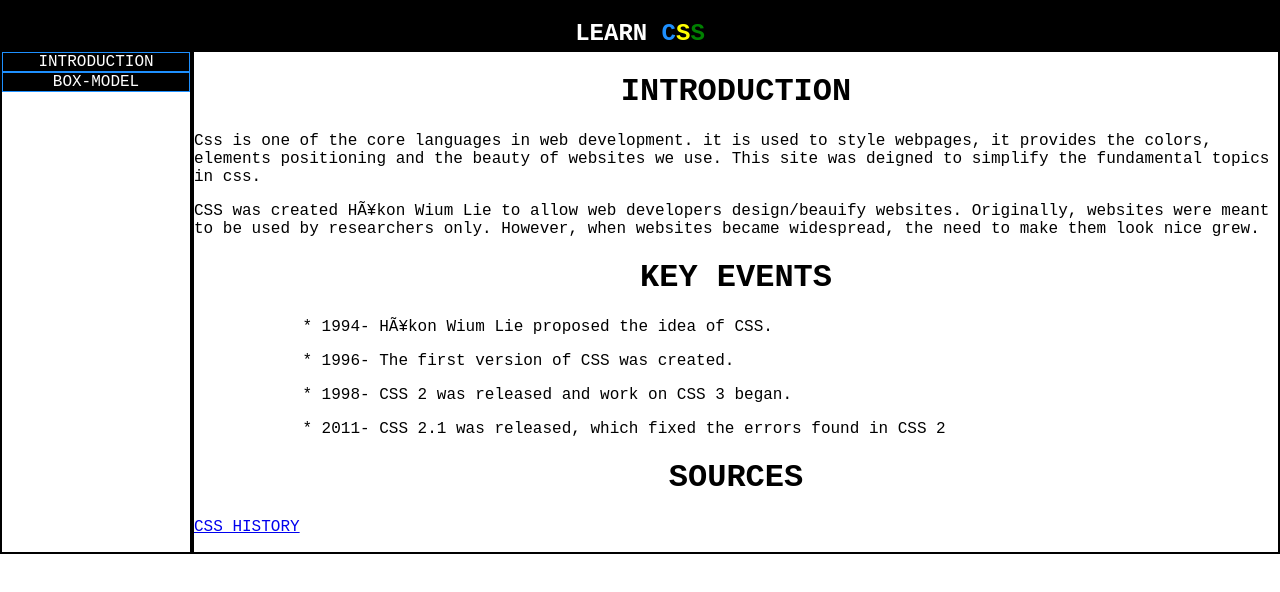
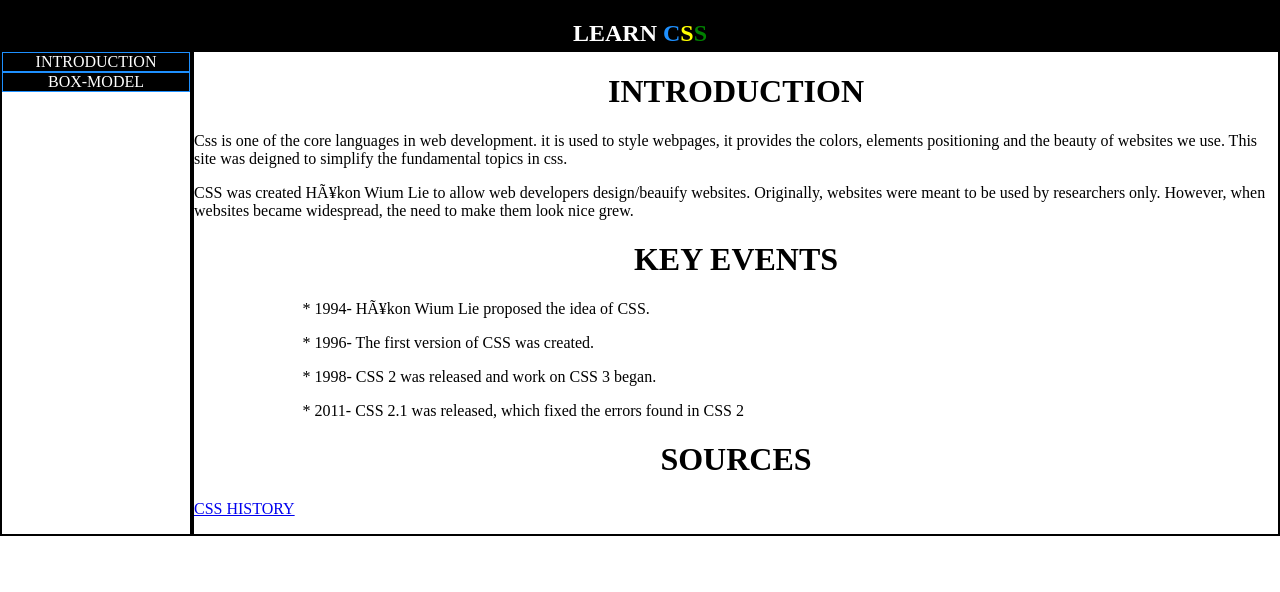
Before and after one commit to usmanhassanish/learn-css, a plain HTML site: page index.html in a window 1280 px wide. Drawn offline with Linux system fonts and the light colour scheme.

Commit message:
Update styles.css

```diff
--- a/styles.css
+++ b/styles.css
@@ -1,5 +1,5 @@
 body {
-font-family: 'Courier New', monospace;
+  font-family: 'Times New Roman', serif;
   margin: 0;
   padding: 0;
 }
```
